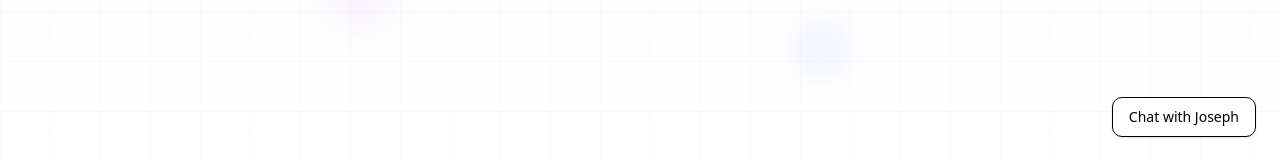
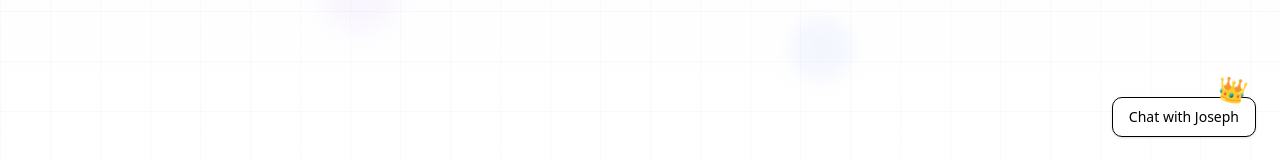
Before and after one commit to markromolecule/markromolecule.dev, a React (Vite) app in the folder portfolio/: page / in a window 1280 px wide. Shown: the part 639-799 px from the top of the page. Built offline with nearby package versions, Linux system fonts and the light colour scheme.

Commit message:
add: crown emoji for chatbot

```diff
--- a/portfolio/src/components/ChatWidget.tsx
+++ b/portfolio/src/components/ChatWidget.tsx
@@ -76,6 +76,11 @@ export function ChatWidget() {
 
   return (
     <div className="fixed bottom-6 right-6 z-50 sm:bottom-6 sm:right-6">
+      {/* Crown Emoji - static decoration positioned absolutely */}
+      <div className="absolute -top-6 right-2 text-2xl transform rotate-12 pointer-events-none">
+        👑
+      </div>
+
       {isOpen ? (
         <div className={cn(
           // Base layout and dimensions - responsive sizing
```
